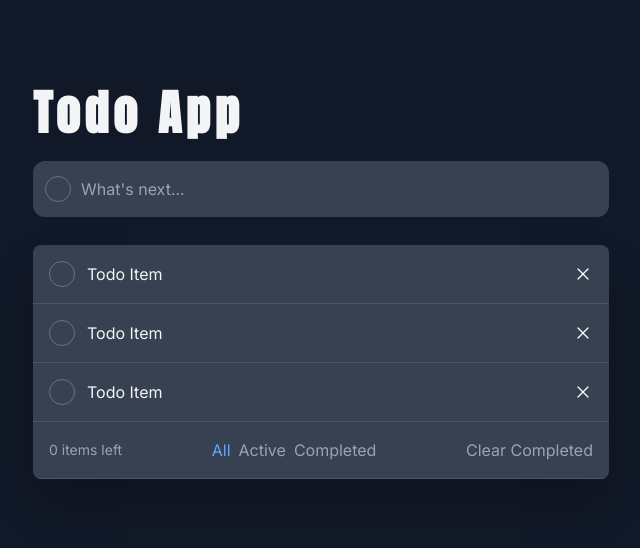
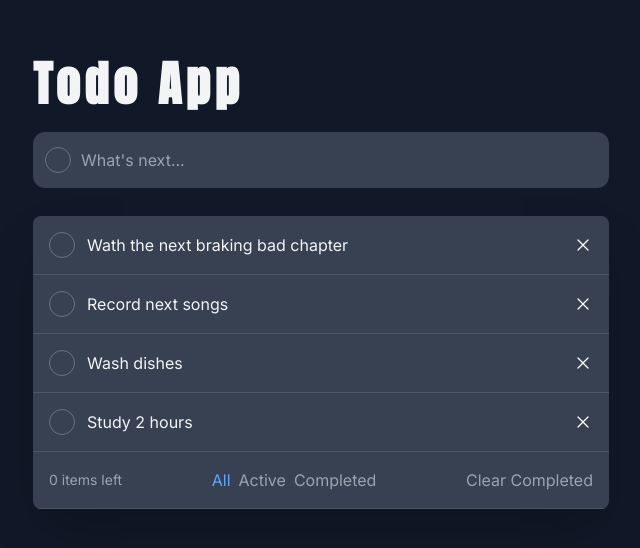
Before and after one commit to Fabian-Buitrago/todo-app, a React (Create React App) app: page / in a window 1280 px wide. Shown: the part 116-664 px from the top of the page, without its empty margins (319-959 px from the left). Built offline with nearby package versions, Linux system fonts and the light colour scheme.

Commit message:
pass Todos to child for rendering

```diff
--- a/src/App.js
+++ b/src/App.js
@@ -1,19 +1,39 @@
+import { useState } from "react";
 import { Input } from "./components/Input";
 import { List } from "./components/List";
 import { Title } from "./components/Title";
 import { Todo } from "./components/Todo/Todo";
 
 function App() {
+  const [todos, setTodos] = useState([
+    {
+      id: 1,
+      title: "Wath the next braking bad chapter",
+      completed: false,
+    },
+    {
+      id: 2,
+      title: "Record next songs",
+      completed: false,
+    },
+    {
+      id: 3,
+      title: "Wash dishes",
+      completed: false,
+    },
+    {
+      id: 4,
+      title: "Study 2 hours",
+      completed: false,
+    },
+  ]);
+
   return (
     <div className="bg-gray-900 min-h-screen h-full font-inter text-gray-100 flex items-center justify-center py-20 px-5">
       <div className="container flex flex-col max-w-xl">
         <Title />
         <Input />
-        <List>
-          <Todo />
-          <Todo />
-          <Todo />
-        </List>
+        <List todos={todos} />
       </div>
     </div>
   );
--- a/src/components/List/List.jsx
+++ b/src/components/List/List.jsx
@@ -1,9 +1,12 @@
 import { Filters } from "../Filters";
+import { Todo } from "../Todo/Todo";
 
-export const List = ({ children }) => {
+export const List = ({ todos }) => {
   return (
     <div className="flex flex-col mt-7 rounded-lg overflow-hidden shadow-2xl">
-      {children}
+      {todos.map((todo) => (
+        <Todo key={todo.id} todo={todo} />
+      ))}
       <Filters />
     </div>
   );
--- a/src/components/Todo/Todo.jsx
+++ b/src/components/Todo/Todo.jsx
@@ -1,9 +1,17 @@
-export const Todo = () => {
+export const Todo = ({ todo }) => {
+  const { title, completed } = todo;
   return (
     <div className="flex items-center justify-between p-4 bg-gray-700 border-b border-solid border-gray-600">
       <div className="flex items-center">
-        <span className="border-solid border border-gray-500 rounded-full p-3 cursor-pointer"></span>
-        <p className="pl-3">Todo Item</p>
+        {completed ? (
+          <div className="bg-green-700 p-1 rounded-full cursor-pointer">
+            <img className="h-4 w-4" src="/check-icon.svg" alt="Check Icon" />
+          </div>
+        ) : (
+          <span className="border-solid border border-gray-500 rounded-full p-3 cursor-pointer"></span>
+        )}
+
+        <p className={"pl-3 " + (completed && "line-through")}>{title}</p>
       </div>
       <img
         className="h-5 w-5 cursor-pointer transition-all duration-300 ease-in"
```
